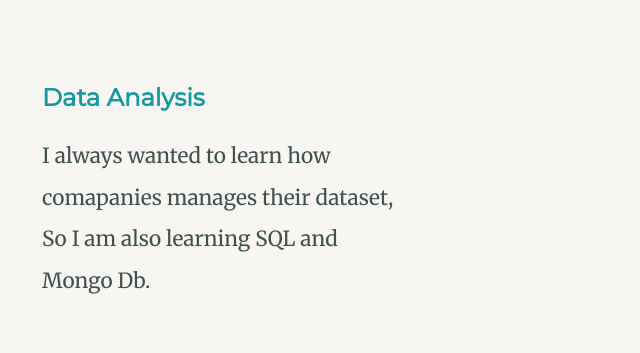
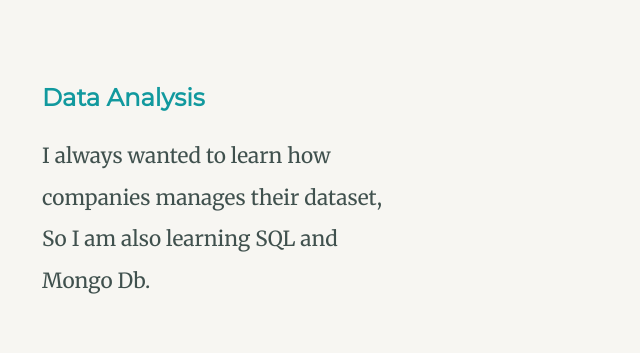
Before and after one commit to SinghRishabh19/PersonalSite_css, a plain HTML site: page index.html in a window 1280 px wide. Shown: the part 1940-2293 px from the top of the page, 278-918 px from the left. Drawn offline with Linux system fonts and the light colour scheme.

Commit message:
Update index.html

```diff
--- a/index.html
+++ b/index.html
@@ -50,7 +50,7 @@
           <img class="data-img" src="images/data.webp" alt="image" />
           <h3>Data Analysis</h3>
           <p>
-            I always wanted to learn how comapanies manages their dataset, So
+            I always wanted to learn how companies manages their dataset, So
             I am also learning SQL and Mongo Db.
           </p>
         </div>
```
